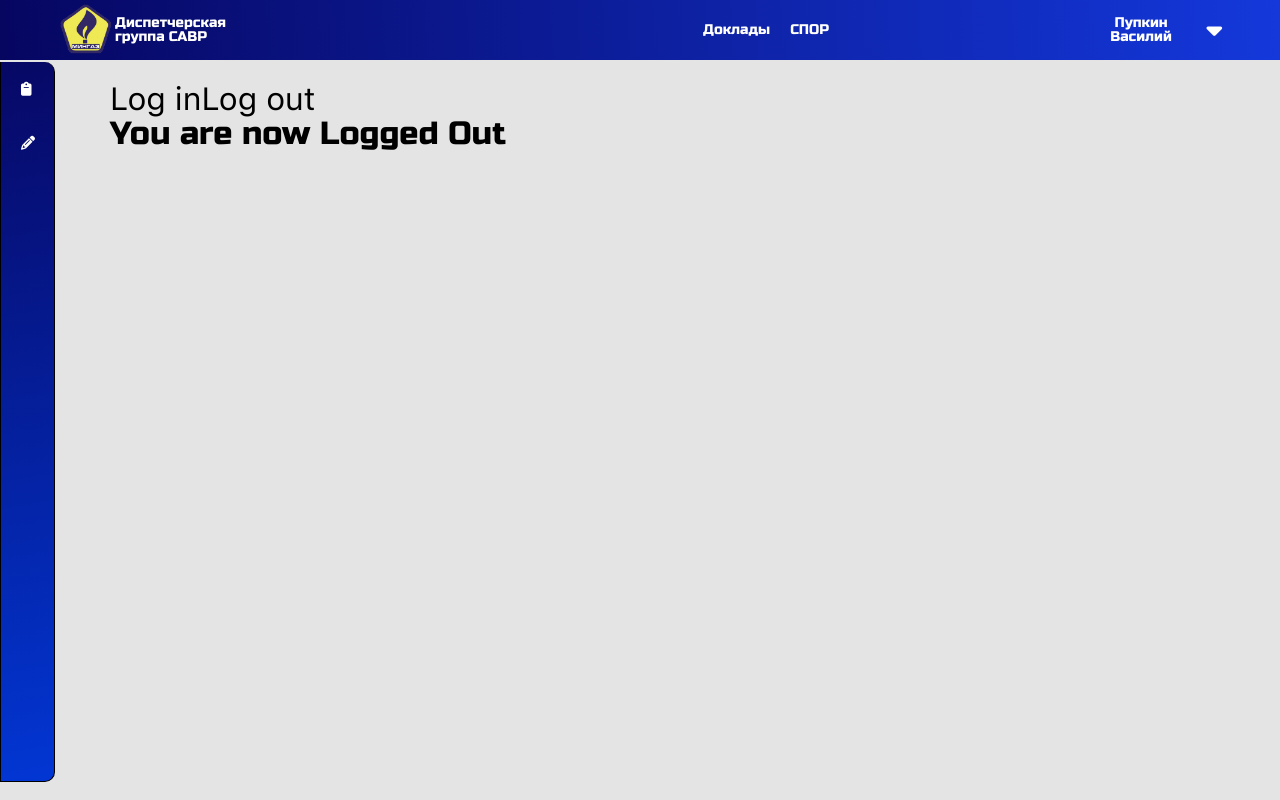
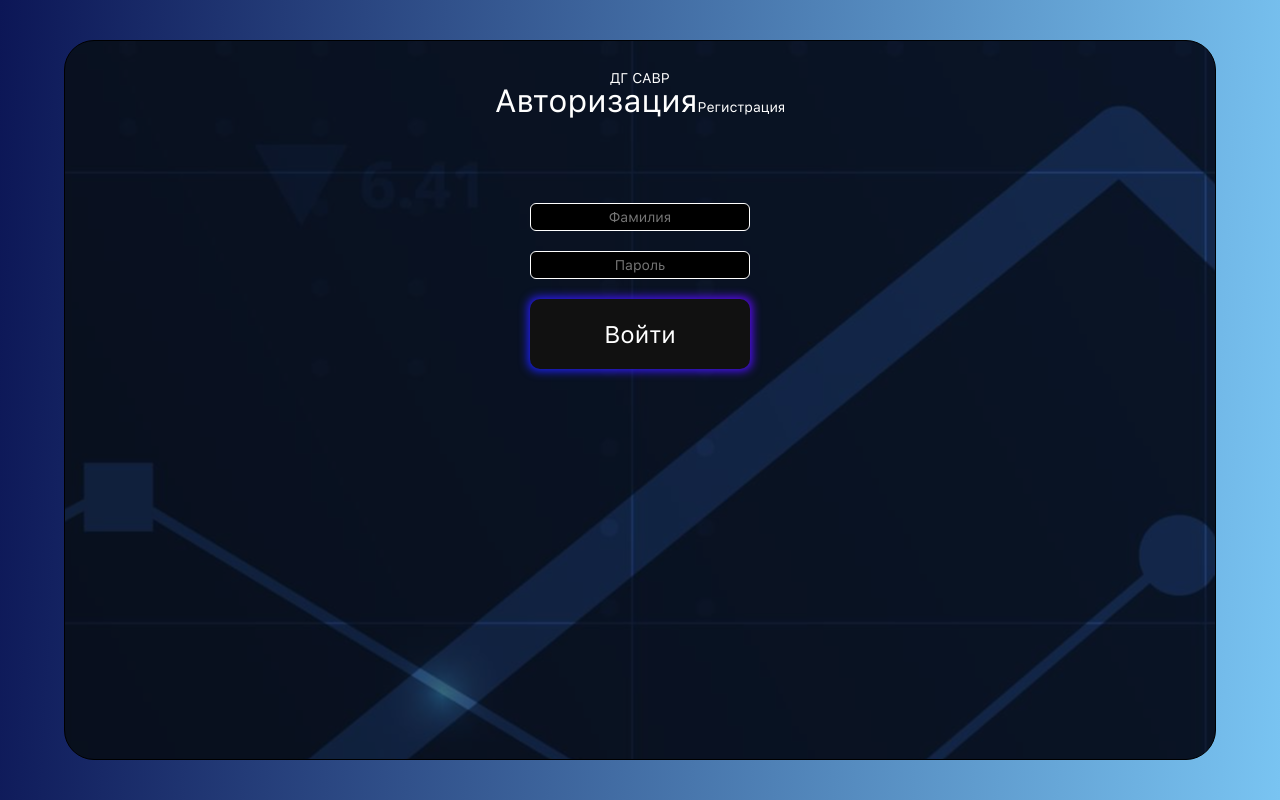
Before and after one commit to VadimihrSvS/new_next_js, a Next.js app: page / in a window 1280 px wide. Built offline with nearby package versions, Linux system fonts and the light colour scheme.

Commit message:
added minimal auth logic, optimized header/navbar appearance

```diff
--- a/app/@header/page.tsx
+++ /dev/null
@@ -1,13 +0,0 @@
-"use client"
-
-import Header from "@/components/Header"
-
-const Head = () => {
-    return (
-        <>
-            <Header />
-        </>
-    )
-}
-
-export default Head
--- a/app/@navbar/page.tsx
+++ /dev/null
@@ -1,13 +0,0 @@
-"use client"
-
-import Navbar from "@/components/Navbar"
-
-const Nav = () => {
-    return (
-        <>
-            <Navbar />
-        </>
-    )
-}
-
-export default Nav
--- a/app/SPOR/page.tsx
+++ b/app/SPOR/page.tsx
@@ -7,7 +7,6 @@ const SPOR = () => {
 
     return (
         <>
-            <Navbar />
             <Main>
                 <CurrentWorks />
             </Main>
--- a/app/layout.tsx
+++ b/app/layout.tsx
@@ -11,18 +11,17 @@ export const metadata: Metadata = {
 
 
 export default function RootLayout({
-  children, navbar, header
+  children,
 }: Readonly<{
   children: React.ReactNode,
-  navbar: React.ReactNode,
-  header: React.ReactNode
 }>) {
+
   return (
     <html lang="en" >
       {/* <body suppressHydrationWarning={true}> */}
       <body>
-        {header}
-        {navbar}
+        <Header />
+        <Navbar />
         {children}
       </body>
     </html>
--- a/app/page.tsx
+++ b/app/page.tsx
@@ -1,21 +1,16 @@
 'use client'
 
-import Main from "../components/Main";
 import ReduxProvider from "@/store/redux-provider";
-import AuthUpdater from "@/components/auth-updater";
-import AuthViewer from "@/components/auth-viewer";
+import MainPage from "@/components/Content/MainPage";
 
-const Reports = () => {
+const RootPage = () => {
 
   return (
     <ReduxProvider>
-      <Main>
-        <AuthUpdater />
-        <AuthViewer />
-      </Main>
+      <MainPage />
     </ReduxProvider>
   );
 
 }
 
-export default Reports
+export default RootPage
--- a/components/Content/Auth.jsx
+++ b/components/Content/AuthPage.jsx
@@ -1,7 +1,7 @@
 'use client'
 
 import React, { useState } from 'react';
-import { useAppSelector } from "@/lib/store";
+import { useAppDispatch, useAppSelector } from "@/lib/store";
 // import { useDispatch, useSelector, useStore } from 'react-redux'
 // import { setToken, setUser } from './IsAuthSlice';
 // import { redirect, useNavigate } from 'react-router-dom';
@@ -9,10 +9,11 @@ import { useAppSelector } from "@/lib/store";
 // import { jwtDecode } from 'jwt-decode';
 import './auth.css'
 import dynamic from 'next/dynamic';
+import { setAuthState } from '@/store/authSlice';
 
 
 
-const Auth = () => {
+const AuthPage = () => {
 
     // const dispatch = useDispatch()
     // const isAuth = useSelector(value => value.token.value)
@@ -23,8 +24,7 @@ const Auth = () => {
     //         navigate('/');
     //     }
     // }, []);
-    const authState = useAppSelector((state) => state.auth.authState);
-
+    const dispatch = useAppDispatch()
     const [userName, setUserName] = useState("");
     const [password, setPassword] = useState("");
     const [errMessage, setErrMessage] = useState("");
@@ -36,31 +36,42 @@ const Auth = () => {
     const [regPassword, setRegPassword] = useState("");
     const [regConfPassword, setRegConfPassword] = useState("");
 
-    // const checkUser = async (auth) => {
-    //     try {
-    //         if (auth) {
-    //             const token = await login(userName, password)
-    //             if (token.status === 200) {
-    //                 const decoded = jwtDecode(token.data.token)
-    //                 dispatch(setToken(token.data.token));
-    //                 dispatch(setUser({ username: decoded.name, role: decoded.role, first_name: decoded.first_name, last_name: decoded.last_name }))
-    //                 navigate('/reports')
-    //             }
-    //         } else {
-    //             const token = await registration(surname, regPassword, regConfPassword, first_name, last_name, group)
-    //             if (token.status === 200) {
-    //                 setErrMessage("Запрос отправлен");
-    //             }
-    //         }
-    //     } catch (e) {
-    //         console.log(e)
-    //         setErrMessage(e.response.data.message)
-    //     }
-    // }
+    const checkUser = async (auth) => {
+        dispatch(setAuthState(true));
+        // try {
+        //     if (auth) {
+        //         const token = await login(userName, password)
+        //         if (token.status === 200) {
+        //             const decoded = jwtDecode(token.data.token)
+        //             dispatch(setToken(token.data.token));
+        //             dispatch(setUser({ username: decoded.name, role: decoded.role, first_name: decoded.first_name, last_name: decoded.last_name }))
+        //             navigate('/reports')
+        //         }
+        //     } else {
+        //         const token = await registration(surname, regPassword, regConfPassword, first_name, last_name, group)
+        //         if (token.status === 200) {
+        //             setErrMessage("Запрос отправлен");
+        //         }
+        //     }
+        // } catch (e) {
+        //     console.log(e)
+        //     setErrMessage(e.response.data.message)
+        // }
+    }
 
     return (<div className='authpage'>
+        <style>
+            {`
+.header {
+  display: none;
+}
+
+.navbar {
+  display: none;
+} `}
+        </style>
         <div className="inputcontainer">
-            <div className="inputcontainer__logo">ДГ САВР {authState.toString()}</div>
+            <div className="inputcontainer__logo">ДГ САВР</div>
             <div className="inputcontainer__authreg">
                 <a className="authtext _chosen" href="#" onClick={(event) => {
                     document.getElementsByClassName(event.target.className)[0].classList.add("_chosen")
@@ -110,6 +121,6 @@ const Auth = () => {
     </div >)
 }
 
-export default dynamic(() => Promise.resolve(Auth), {
+export default dynamic(() => Promise.resolve(AuthPage), {
     ssr: false
 })
--- /dev/null
+++ b/components/Content/MainPage.jsx
@@ -0,0 +1,19 @@
+'use client'
+
+import UserPage from "@/components/Content/UserPage";
+import AuthPage from "@/components/Content/AuthPage";
+import { useAppSelector } from "@/lib/store";
+
+const MainPage = () => {
+
+  var isAuthorized = false;
+  const authState = useAppSelector((state) => state.auth.authState);
+
+  return (<>
+    {authState ? <UserPage /> : <AuthPage />}
+  </>
+  );
+
+}
+
+export default MainPage
--- /dev/null
+++ b/components/Content/UserPage.tsx
@@ -0,0 +1,29 @@
+'use client'
+
+import Main from "../Main";
+import ReduxProvider from "@/store/redux-provider";
+import AuthUpdater from "@/components/auth-updater";
+import AuthViewer from "@/components/auth-viewer";
+import Header from "@/components/Header";
+import Navbar from "@/components/Navbar";
+import dynamic from "next/dynamic";
+import { useAppDispatch } from "@/lib/store";
+import { setAuthState } from "@/store/authSlice";
+
+const UserPage = () => {
+
+    const dispatch = useAppDispatch();
+
+    return (
+        <ReduxProvider>
+            <Main>
+                <button onClick={() => { dispatch(setAuthState(false)) }}>EXIT</button>
+            </Main>
+        </ReduxProvider>
+    );
+
+}
+
+export default dynamic(() => Promise.resolve(UserPage), {
+    ssr: false
+})
--- a/components/Content/auth.css
+++ b/components/Content/auth.css
@@ -333,10 +333,11 @@ a {
   background-size: cover;
 }
 
+/*
 .header {
   display: none;
 }
 
 .navbar {
   display: none;
-}
+} */
--- a/components/Main.jsx
+++ b/components/Main.jsx
@@ -10,9 +10,9 @@ const Main = ({ children }) => {
     return (
         <main className="page">
             <ReduxProvider>
-            <div className='content'>
-                {children}
-            </div>
+                <div className='content'>
+                    {children}
+                </div>
             </ReduxProvider>
         </main>);
 }
```
Also changed, not shown: app/login/page.tsx (+5 -7 lines), package.json (+2 -5 lines), 2 other files (tests, documents, lock files or other folders).
